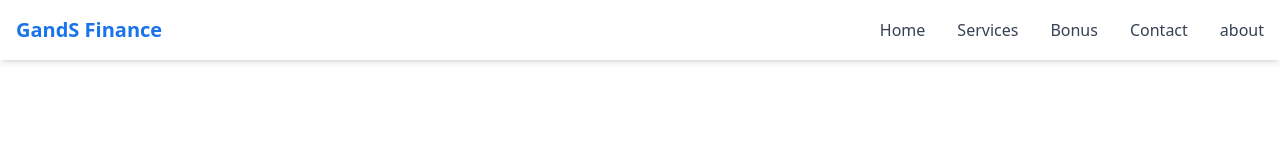
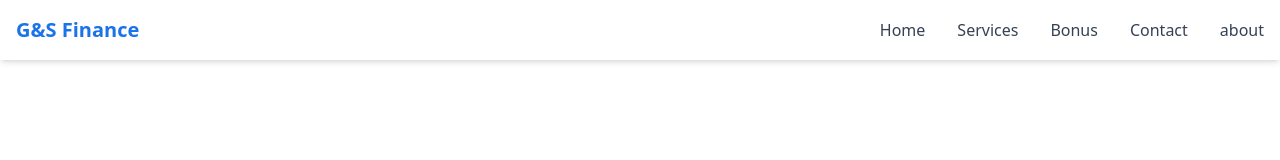
Before and after one commit to Ritikshroff/gandscunsultent.com, a Next.js app: page / in a window 1280 px wide. Shown: the top 160 px of the page. Built offline with nearby package versions, Linux system fonts and the light colour scheme.

Commit message:
fix: Correct brand name from "GandS Finance" to "G&S Finance" in Navbar

```diff
--- a/src/components/Navbar.tsx
+++ b/src/components/Navbar.tsx
@@ -12,7 +12,7 @@ export default function Navbar() {
     <header className="bg-white shadow-md sticky top-0 z-50">
       <div className="container mx-auto px-4 py-4 flex items-center justify-between">
         <Link href="/" className="text-xl font-bold text-[#1A73E8]">
-          GandS Finance
+          G&S Finance
         </Link>
 
         {/* Desktop Menu */}
```
